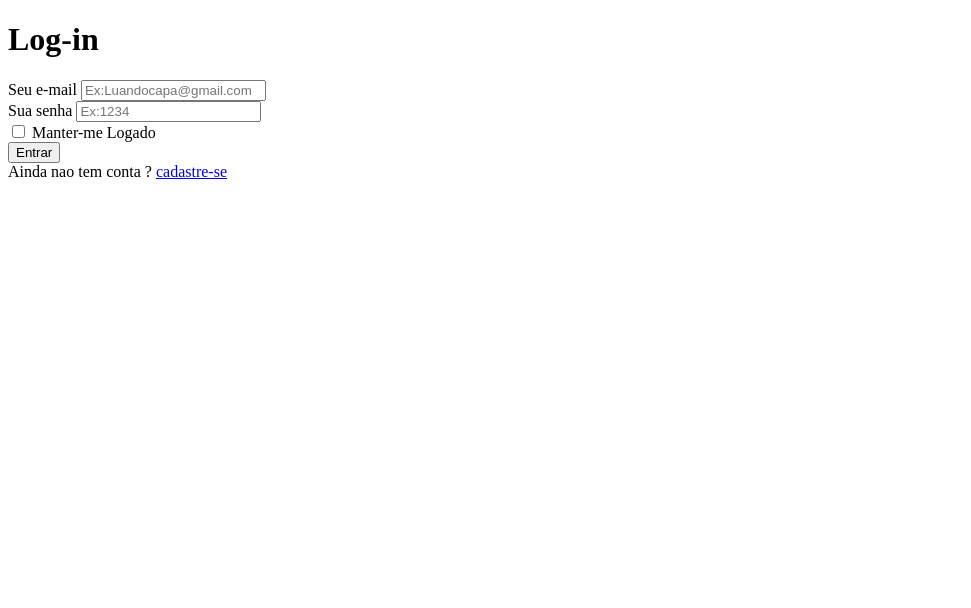
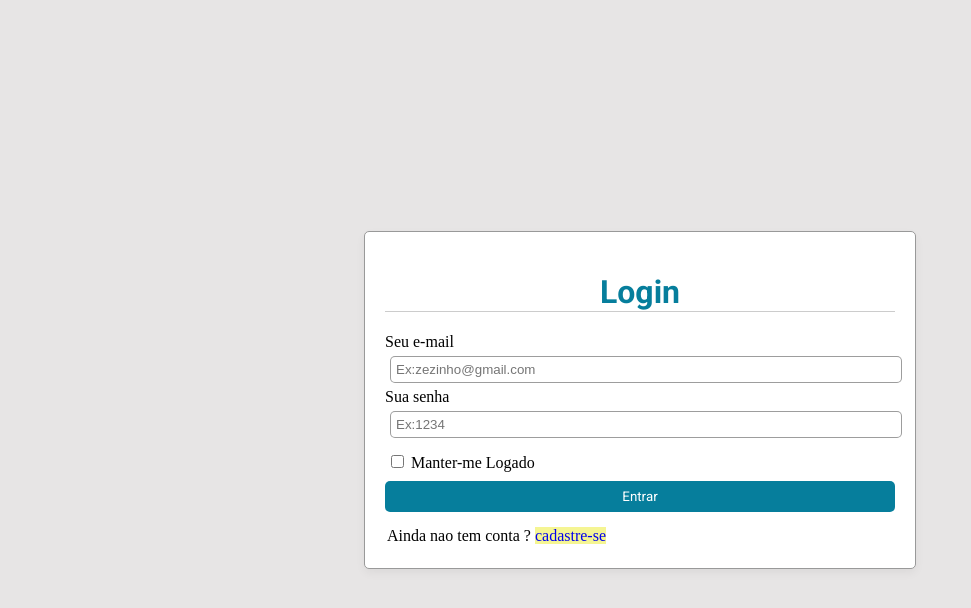
Before and after one commit to luanzin-jpg/Tela_de_Log-in, a plain HTML site: page Log-in/index.html in a window 1280 px wide. Shown: the whole page, without its empty margins (0-971 px from the left). Drawn offline with Linux system fonts and the light colour scheme.

Commit message:
Atualização 1.1

```diff
--- a/Log-in/index.html
+++ b/Log-in/index.html
@@ -8,11 +8,12 @@
 </head>
 <body>
     <div id="main-log-in">
+        <form>
             <div id="card">
-            <h1>Log-in</h1>
+                <h1>Login</h1>
                 <div class="label">
                     <label>Seu e-mail</label>
-                <input type="email" placeholder="Ex:Luandocapa@gmail.com" required >
+                    <input type="email" placeholder="Ex:zezinho@gmail.com" required >
                 </div>
 
                 <div class="label">
@@ -27,12 +28,13 @@
 
                 <button id="bnt" type="submit">Entrar</button>
 
-            <div id="">
+                <div id="cadastro">
                     <label>Ainda nao tem conta ? </label>
                     <a id="cadastre-se" href="#">cadastre-se</a>
+
                 </div>
             </div>
+        </form>
     </div>
-
 </body>
 </html>
--- a/Log-in/style.css
+++ b/Log-in/style.css
@@ -0,0 +1,74 @@
+@import url('https://fonts.googleapis.com/css2?family=Roboto:ital,wght@0,100..900;1,100..900&display=swap');
+
+body{
+margin: 0}
+
+#main-log-in{
+width: 100vw;
+height: 100vh;
+display: flex;
+align-items: center;
+justify-content: center;
+background-color: rgb(231, 229, 229);
+flex-direction: column;
+}
+
+#card{
+width: 510px;
+height: auto;
+background-color: #fff;
+border: 1px solid #999;
+border-radius: 5px;
+display: flex;
+justify-content: center;
+flex-direction: column;
+padding: 20px;
+box-shadow: 0 4px 10px rgba(0, 0, 0, 0.05);
+}
+
+#card h1{
+color: rgb(6, 126, 156);
+border-bottom: solid 1px #ccc;
+text-align: center;
+font-family: "roboto", sans-serif;
+}
+
+.label{
+display: flex;
+align-items: flex-start;
+justify-content: center;
+flex-direction: column;
+margin-left: auto;
+margin-right: auto;
+}
+
+.label > input{
+width: 500px;
+margin: 5px;
+padding: 5px;
+border-radius: 5px;
+border: solid 1px rgba(20, 20, 20, 0.414);
+}
+
+#manter-logado{
+margin: 9px 2px ;
+}
+
+#bnt{width: auto;
+padding: 8px;
+background-color: rgb(6, 126, 156);
+border: none ;
+border-radius: 5px ;
+color: white;
+font-family: "roboto", sans-serif
+}
+
+#cadastro{
+background: non;
+padding: 15px 0px 3px 2px ;
+}
+
+#cadastre-se{
+background-color: rgb(245, 245, 147);
+text-decoration: none;
+}
```
Lines whose indentation alone changed are shown as unchanged.
